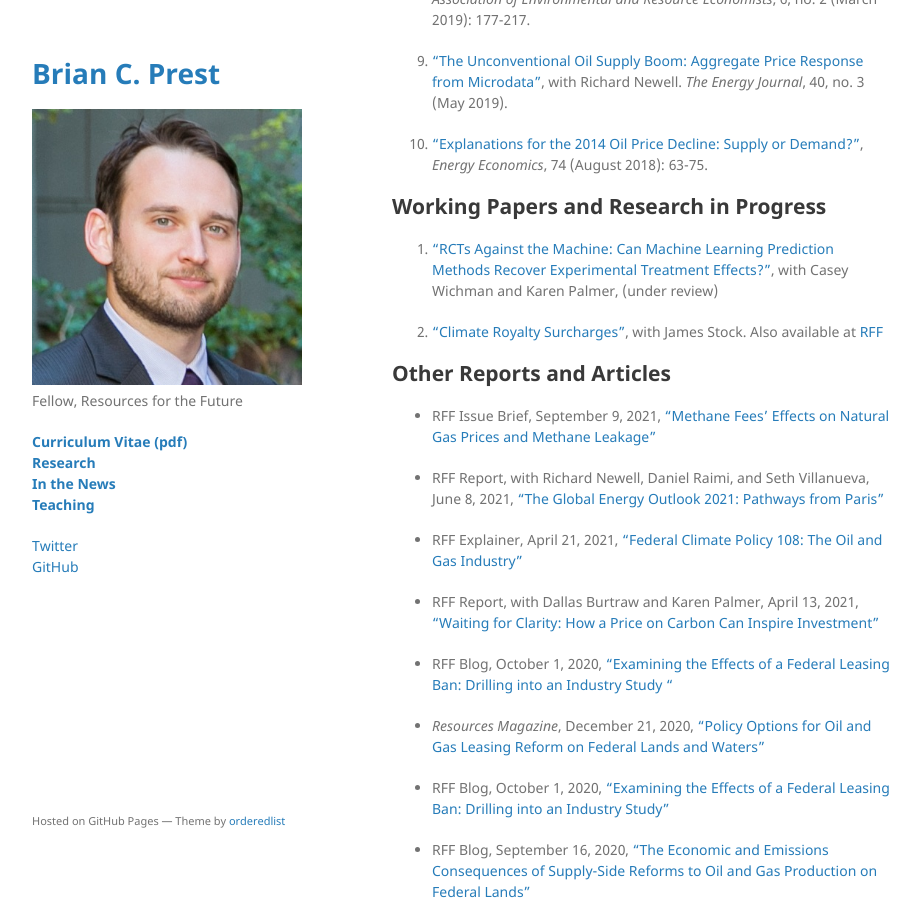
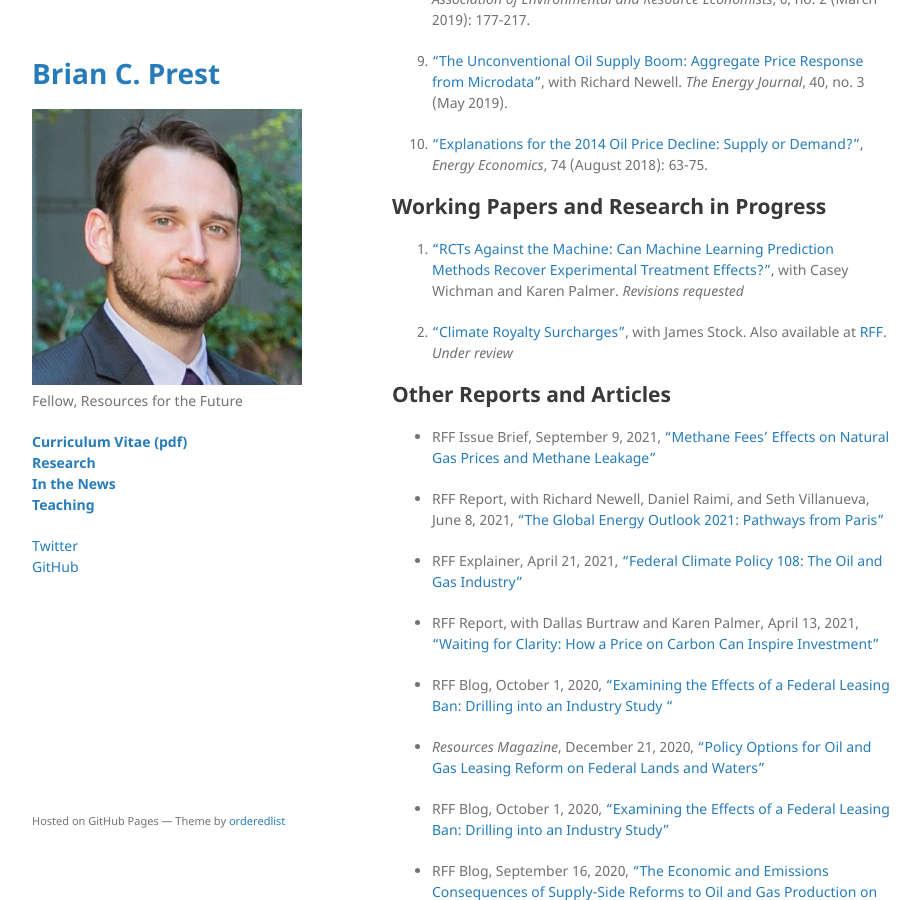
Before and after one commit to bprest/bprest.github.io, a Jekyll site: the page built from research.md, in a window 1280 px wide and 900 px high, scrolled down 874 px. Shown: the whole window, without its empty margins (178-1098 px from the left). Built offline with Jekyll 4.4.1, drawn with Linux system fonts in a browser that asks for light colours; our own code applies the rules of GitHub Pages for plain Markdown files.

Commit message:
paper status and news updates

```diff
--- a/research.md
+++ b/research.md
@@ -28,9 +28,9 @@ layout: default
 
 ## Working Papers and Research in Progress
 
-1. ["RCTs Against the Machine: Can Machine Learning Prediction Methods Recover Experimental Treatment Effects?"](https://www.rff.org/publications/working-papers/rcts-against-the-machine-can-machine-learning-prediction-methods-recover-experimental-treatment-effects/), with Casey Wichman and Karen Palmer, (under review)
+1. ["RCTs Against the Machine: Can Machine Learning Prediction Methods Recover Experimental Treatment Effects?"](https://www.rff.org/publications/working-papers/rcts-against-the-machine-can-machine-learning-prediction-methods-recover-experimental-treatment-effects/), with Casey Wichman and Karen Palmer. _Revisions requested_
 
-1. ["Climate Royalty Surcharges"](https://www.nber.org/papers/w28564), with James Stock. Also available at [RFF](https://www.rff.org/publications/working-papers/climate-royalty-surcharges/)
+1. ["Climate Royalty Surcharges"](https://www.nber.org/papers/w28564), with James Stock. Also available at [RFF](https://www.rff.org/publications/working-papers/climate-royalty-surcharges/). _Under review_
 
 <!--
 
```
Also changed, not shown: in-the-news.md (+4 -0 lines).
